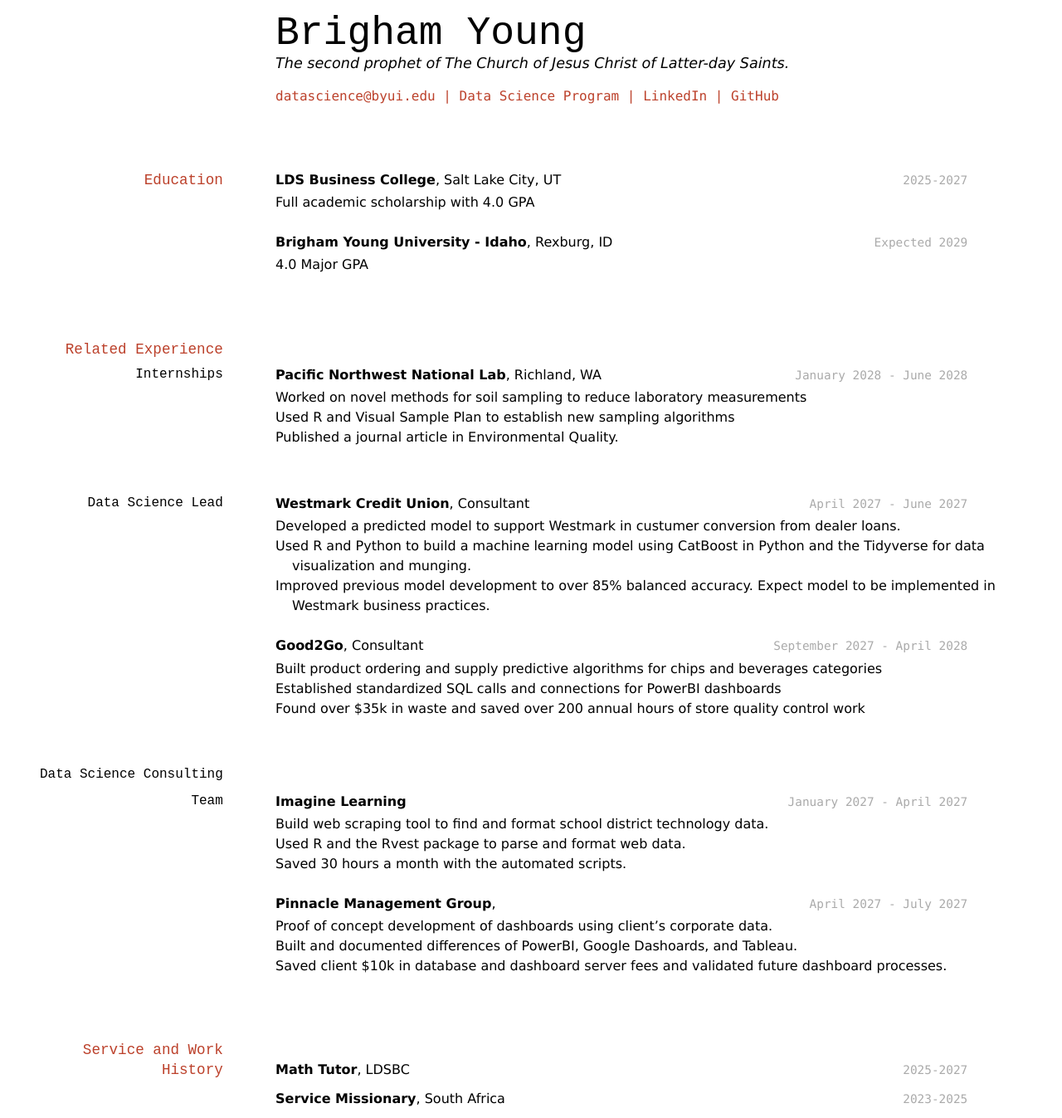
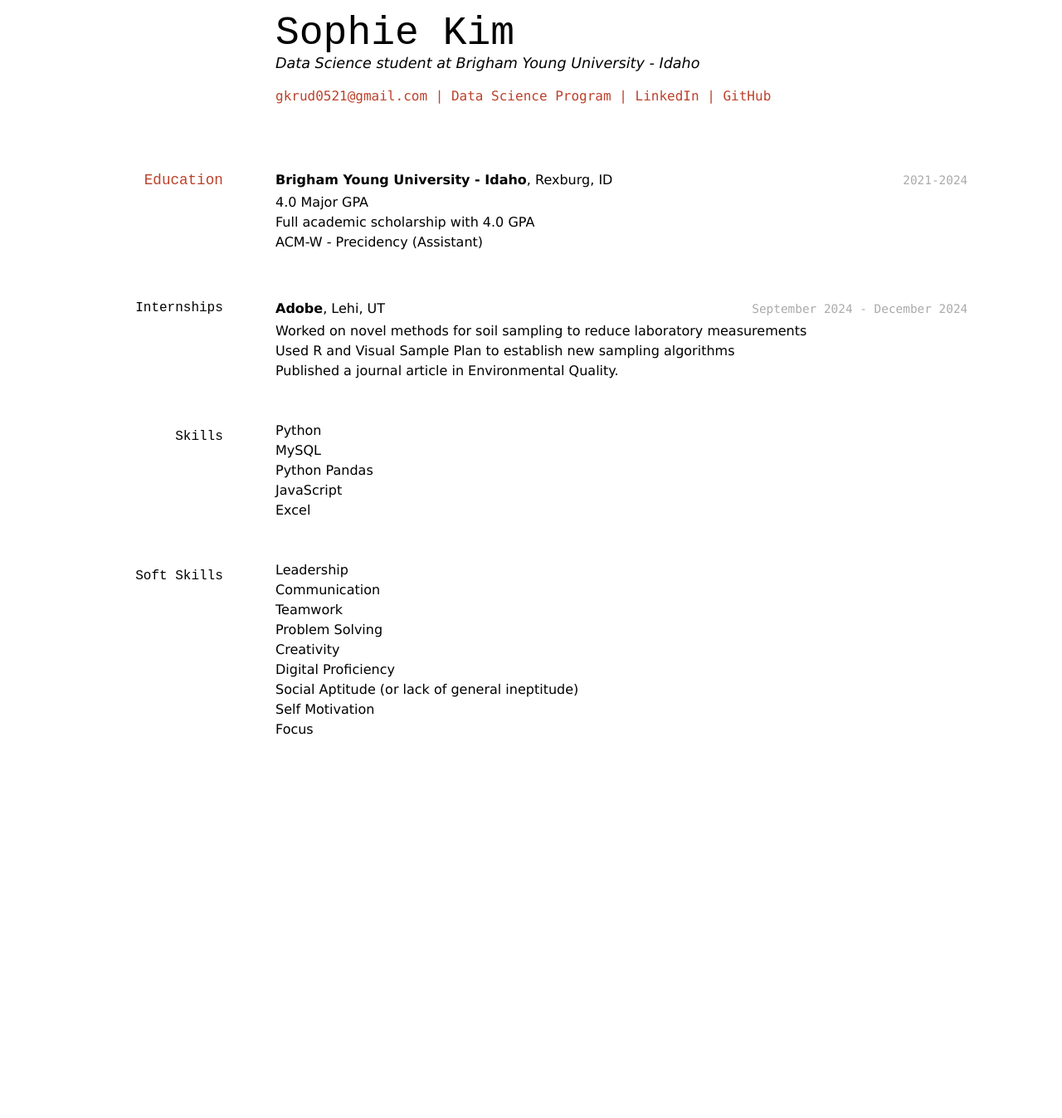
Before and after one commit to byuids-resumes/kim_resume, a Jekyll site: the page built from docs/index.md, in a window 1280 px wide. Shown: the whole page at 83% size. Built offline with Jekyll 4.4.1, drawn with Linux system fonts in a browser that asks for light colours; after the commit the page ends 915 px from its top, so only the background shows below that.

Commit message:
Update index.md

```diff
--- a/docs/index.md
+++ b/docs/index.md
@@ -1,84 +1,54 @@
 ---
 layout: cv
-title: Brigham Young's Resume
+title: Sophie Kim's Resume
 ---
-# Brigham Young
-The second prophet of The Church of Jesus Christ of Latter-day Saints.
+# Sophie Kim
+Data Science student at Brigham Young University - Idaho
 
 <div id="webaddress">
-<a href="datascience@byui.edu">datascience@byui.edu</a>
+<a href="gkrud0521@gmail.com">gkrud0521@gmail.com</a>
 | <a href="https://byuidatascience.github.io/development.html">Data Science Program</a>
-| <a href="https://www.linkedin.com/groups/13537407/">LinkedIn</a>
-| <a href="https://github.com/byuids-resumes">GitHub</a>
+| <a href="linkedin.com/in/sophie-kim-090a03218">LinkedIn</a>
+| <a href="https://github.com/hakyung0521">GitHub</a>
 </div>
 
 <!-- https://www.monique.tech/the-art-of-markdown -->
 
 ## Education
 
-`2025-2027`
-__LDS Business College__, Salt Lake City, UT
-
-- Full academic scholarship with 4.0 GPA
-
-`Expected 2029`
+`2021-2024`
 __Brigham Young University - Idaho__, Rexburg, ID
 
 - 4.0 Major GPA
-
-
-## Related Experience
+- Full academic scholarship with 4.0 GPA
+- ACM-W - Precidency (Assistant)
 
 ### Internships
 
-`January 2028 - June 2028`
-__Pacific Northwest National Lab__, Richland, WA
+`September 2024 - December 2024`
+__Adobe__, Lehi, UT
 
 - Worked on novel methods for soil sampling to reduce laboratory measurements
 - Used R and Visual Sample Plan to establish new sampling algorithms
 - Published a journal article in Environmental Quality.
 
-### Data Science Lead
+### Skills
+- Python
+- MySQL
+- Python Pandas
+- JavaScript
+- Excel
 
-`April 2027 - June 2027`
-__Westmark Credit Union__, Consultant
-
-- Developed a predicted model to support Westmark in custumer conversion from dealer loans.
-- Used R and Python to build a machine learning model using CatBoost in Python and the Tidyverse for data visualization and munging.
-- Improved previous model development to over 85% balanced accuracy. Expect model to be implemented in Westmark business practices.
-
-`September 2027 - April 2028`
-__Good2Go__, Consultant
-
-- Built product ordering and supply predictive algorithms for chips and beverages categories
-- Established standardized SQL calls and connections for PowerBI dashboards
-- Found over $35k in waste and saved over 200 annual hours of store quality control work
-
-### Data Science Consulting Team
-
-`January 2027 - April 2027`
-__Imagine Learning__
-
-- Build web scraping tool to find and format school district technology data.
-- Used R and the Rvest package to parse and format web data.
-- Saved 30 hours a month with the automated scripts.
-
-`April 2027 - July 2027`
-__Pinnacle Management Group__,
-
-- Proof of concept development of dashboards using client's corporate data.
-- Built and documented differences of PowerBI, Google Dashoards, and Tableau.
-- Saved client $10k in database and dashboard server fees and validated future dashboard processes.
-
-
-## Service and Work History
-
-`2025-2027`
-__Math Tutor__, LDSBC
-
-
-`2023-2025`
-__Service Missionary__, South Africa
+### Soft Skills
+- Leadership
+- Communication
+- Teamwork
+- Problem Solving
+- Creativity
+- Digital Proficiency
+- Social Aptitude (or lack of general ineptitude)
+- Self Motivation
+- Focus
 
 
 
```
